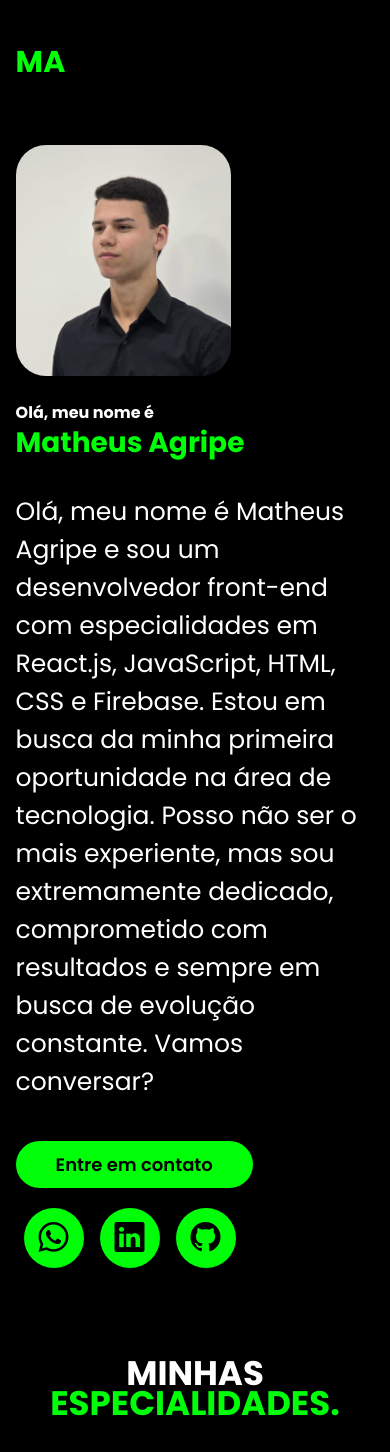
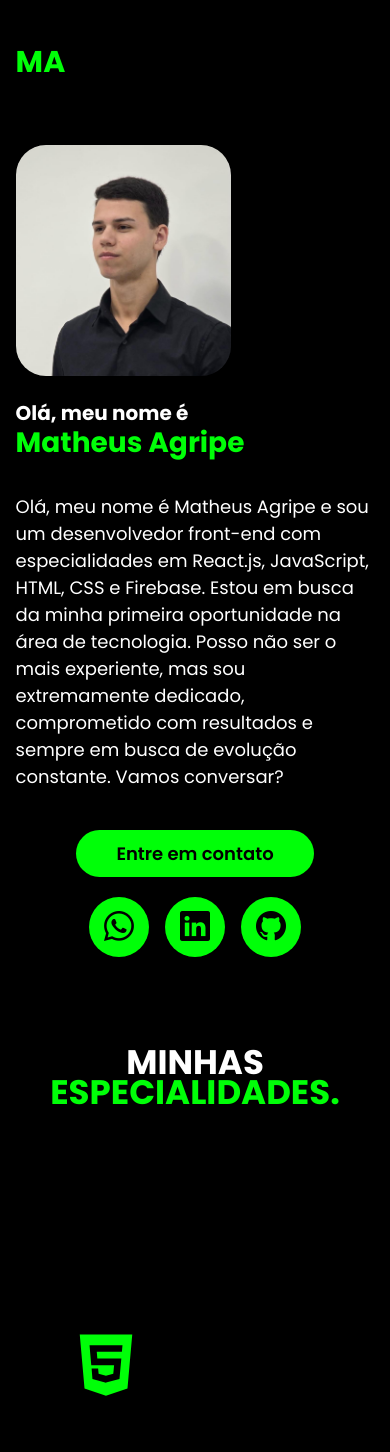
Before and after one commit to agripe049/portfolio, a React (Create React App) app: page / in a window 390 px wide. Shown: the top 1452 px of the page. Built offline with nearby package versions, Linux system fonts and the light colour scheme.

Commit message:
Ajustes tecnicos na home, portfolio, button

```diff
--- a/src/pages/Home.module.css
+++ b/src/pages/Home.module.css
@@ -113,7 +113,7 @@ section .topo_do_site .flex{
     }
 
     .topo_do_site h1{
-        font-size: 16px;
+        font-size: 20px;
         line-height: 20px;
     }
     .topo_do_site .txt_topo_site h1 span{
@@ -129,4 +129,23 @@ section .topo_do_site .flex{
         margin-bottom: 40px;
         margin-top: -60px;
     }
+    .topo_do_site .txt_topo_site p{
+        font-size: 18px;
+    }
+    .btn_contato a{
+        display: flex;
+        justify-content: center;
+        text-decoration: none;
+    }
+    .btn_social {
+        display: flex;
+        justify-content: center;
+        align-items: center;
+    }
+    .btn_social a{
+        display: flex;
+        justify-content: center;
+        align-items: center;
+        text-decoration: none;
+    }
 }
```
